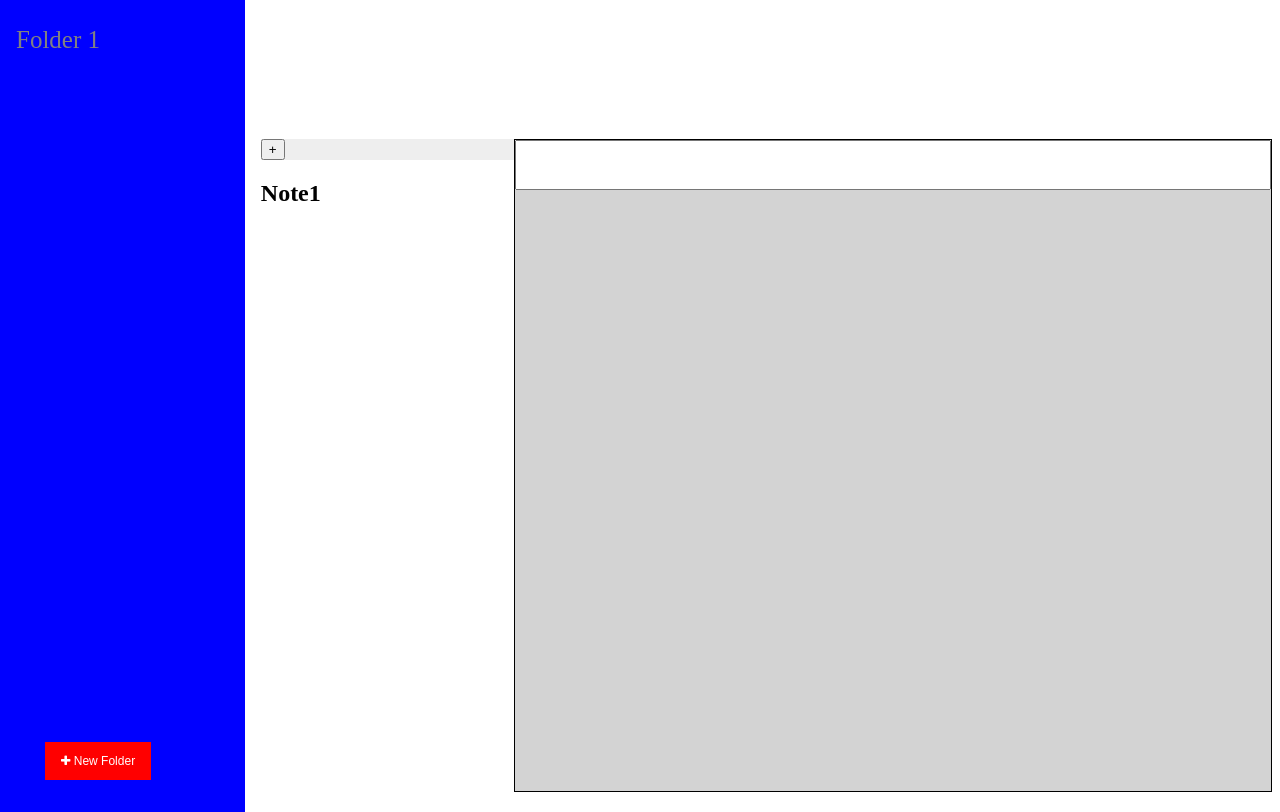
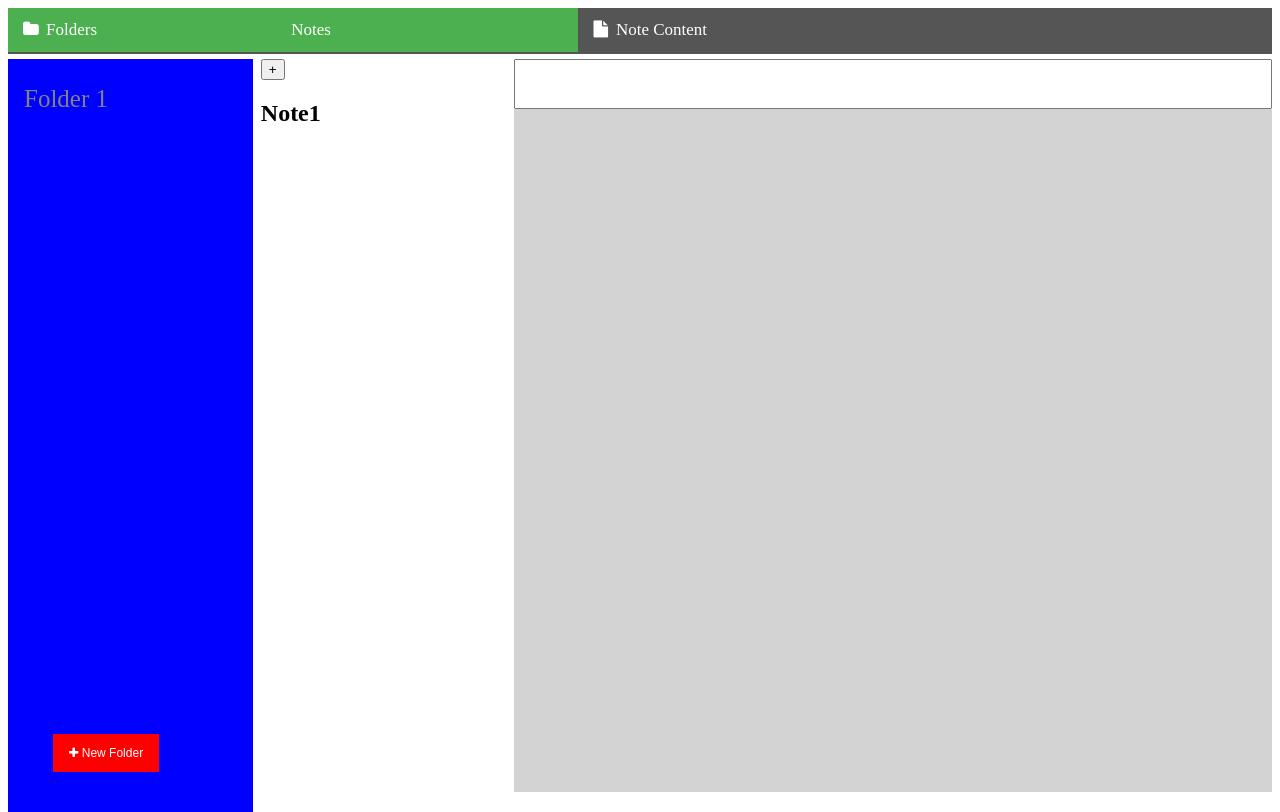
Before and after one commit to dtFocuS/noteminder-front-end, a plain HTML site: page index.html in a window 1280 px wide. Drawn offline with Linux system fonts and the light colour scheme.

Commit message:
added navbar

```diff
--- a/index.html
+++ b/index.html
@@ -3,6 +3,7 @@
 <head>
     <meta charset="UTF-8">
     <title>NoteMinder</title>
+    <link rel="shortcut icon" href="img/Note-48.png" />
     <link rel="stylesheet" type="text/css" href="style.css">
     <link rel="stylesheet" href="https://cdnjs.cloudflare.com/ajax/libs/font-awesome/4.7.0/css/font-awesome.min.css">
 </head>
@@ -24,15 +25,20 @@
             <div id="note-detail">
               <p id="title"></p>
             </div>
-
-        </div>
+          </div>
 
         <div class="div3" id="note-content">
               <input type="textarea" id="note-area">
         </div>
+
+        <div class="div4" id="topNav">
+          <a id="folders" class="active" href="#"><i class="fa fa-fw fa-folder"></i> Folders</a>
+          <a id="notes" href="#"><i class="fa fa-fw fa-sheet"></i> Notes</a>
+          <a href="#"><i class="fa fa-fw fa-file"></i> Note Content</a>
+        </div>
+
     </div>
     <script src="index.js"></script>
 
 </body>
-
 </html>
--- a/style.css
+++ b/style.css
@@ -4,11 +4,11 @@
 
     grid-template-columns: 1fr 1fr 1fr 1fr 1fr;
 
-    grid-template-rows: 1fr 1fr 1fr 1fr 1fr 1fr;
+    grid-template-rows: 0.325fr 1fr 1fr 1fr 1fr 1fr;
 
     grid-column-gap: 0px;
 
-    grid-row-gap: 0px;
+    grid-row-gap: 5px;
 
     height: 100%;
 }
@@ -17,10 +17,10 @@
     grid-area: 2 / 1 / 7 / 2;
     height: 100%; /* Full-height: remove this if you want "auto" height */
     width: 245px; /* Set the width of the sidebar */
-    position: fixed; /* Fixed Sidebar (stay in place on scroll) */
+    position: relative;
     z-index: 1; /* Stay on top */
     top: 0; /* Stay at the top */
-    left: 0;
+    left: 0px;
     background-color: blue; /* Black */
     overflow-x: hidden; /* Disable horizontal scroll */
     padding-top: 20px;
@@ -74,15 +74,15 @@
   overflow: scroll;
 }
 
+.div2 #top-note {
+  background: #eee;
+  width: 100%;
+}
+
 .div3 { grid-area: 2 / 3 / 7 / 6;
   height: auto;
-
   border:1px solid black;
-background-color: lightgrey;}
-
-.div4 { grid-area: 1 / 2 / 2 / 6; }
-
-#note-content h2{
+  background-color: lightgrey;
   /* text-shadow: 2px 2px blue; */
   border: blue;
   text-align: center;
@@ -90,13 +90,45 @@ background-color: lightgrey;}
   /* font-family:"Impact"; */
 }
 
-input[type="textarea"] {
+.div3 input {
   outline: none;
   width: 100%;
   height: 50px;
 }
 
-.top-note {
-  background: #eee;
+
+.div4 {
+  grid-area: 1 / 1 / 2 / 6;
   width: 100%;
+  background-color: #555;
+  overflow: auto;
 }
+
+/* Navbar links */
+.div4 a {
+  float: left;
+  text-align: center;
+  padding: 12px;
+  color: white;
+  text-decoration: none;
+  font-size: 17px;
+}
+
+.div4 #folders{
+  padding-right: 156px;
+}
+
+.div4 #notes {
+  padding-right: 247px;
+  background-color: #4CAF50;
+}
+
+/* Navbar links on mouse-over */
+.div4 a:hover {
+  background-color: #000;
+}
+
+/* Current/active navbar link */
+.active {
+  background-color: #4CAF50;
+}
```
Lines whose indentation alone changed are shown as unchanged.
